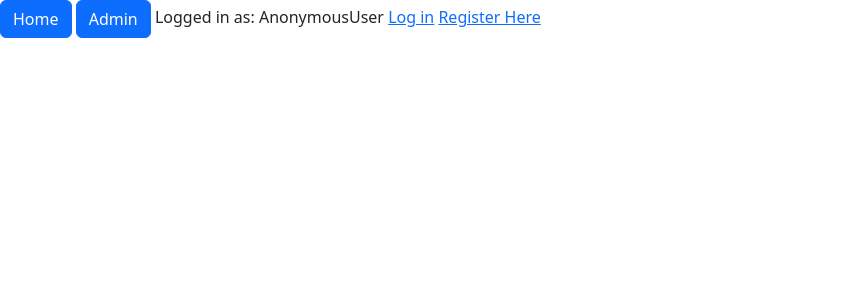
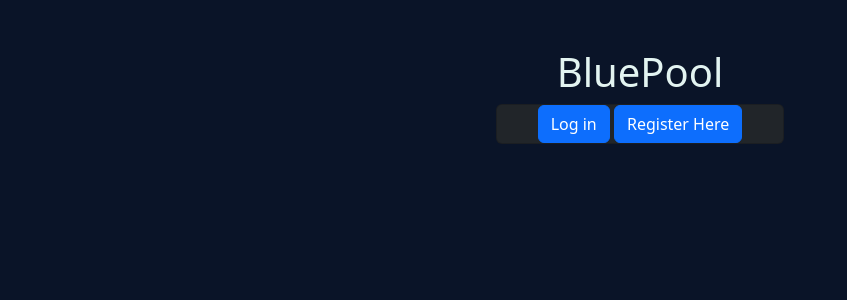
Before and after one commit to audsgegelods/BluePool, a Django app: page / in a window 1280 px wide. Shown: the top 300 px of the page, without its empty margins (0-847 px from the left). Run offline with Django 5.2, Linux system fonts and the light colour scheme.

Commit message:
started temporary front end for home page

```diff
--- a/bluepool/templates/base.html
+++ b/bluepool/templates/base.html
@@ -5,10 +5,7 @@
 		<meta name="viewport" content="width=device-width, initial-scale=1">
 		<title>Blue Pool</title>
 		 <link href="https://cdn.jsdelivr.net/npm/bootstrap@5.3.8/dist/css/bootstrap.min.css" rel="stylesheet" integrity="sha384-sRIl4kxILFvY47J16cr9ZwB07vP4J8+LH7qKQnuqkuIAvNWLzeN8tE5YBujZqJLB" crossorigin="anonymous">
-	<body>
-		<a href="{% url 'homepage' %}" class="btn btn-primary">Home</a>
-		<a href="{% url 'admin:index' %}" class="btn btn-primary">Admin</a>
-		Logged in as: {{ user }}
+	<body style="background-color:#0A1428;">
 		{% block content %}
         {% endblock %}
 		<script src="https://cdn.jsdelivr.net/npm/bootstrap@5.3.8/dist/js/bootstrap.bundle.min.js" integrity="sha384-FKyoEForCGlyvwx9Hj09JcYn3nv7wiPVlz7YYwJrWVcXK/BmnVDxM+D2scQbITxI" crossorigin="anonymous"></script>
--- a/bluepool/templates/home.html
+++ b/bluepool/templates/home.html
@@ -2,13 +2,25 @@
 
 {% block content %}
 
+    <div class="container text-center pt-5">
+        <div class="row justify-content-center">
+            <h1 style="color:#E3F4F1">BluePool</h1>
+        </div>
+        <div class="row justify-content-center">
+            <div class="card bg-dark" style="width: 18rem;">
+                <div class="col">
                     {% if not user.is_authenticated %}
-        <a href="{% url 'login' %}">Log in</a>
+                        <a href="{% url 'login' %}" class="btn btn-primary">Log in</a>
                     {% else %}
                         <form method="POST" action="{% url 'logout' %}">
                         {% csrf_token %}
                         <input type="submit" value="Logout">
                         </form>
                     {% endif %}
-        <a href="{% url 'user_management:profile_create' %}">Register Here</a>
+                        <a href="{% url 'user_management:profile_create' %}" class="btn btn-primary">Register Here</a>
+
+                </div>
+            </div>
+        </div>
+    </div>
 {% endblock %}
```
Lines whose indentation alone changed are shown as unchanged.
